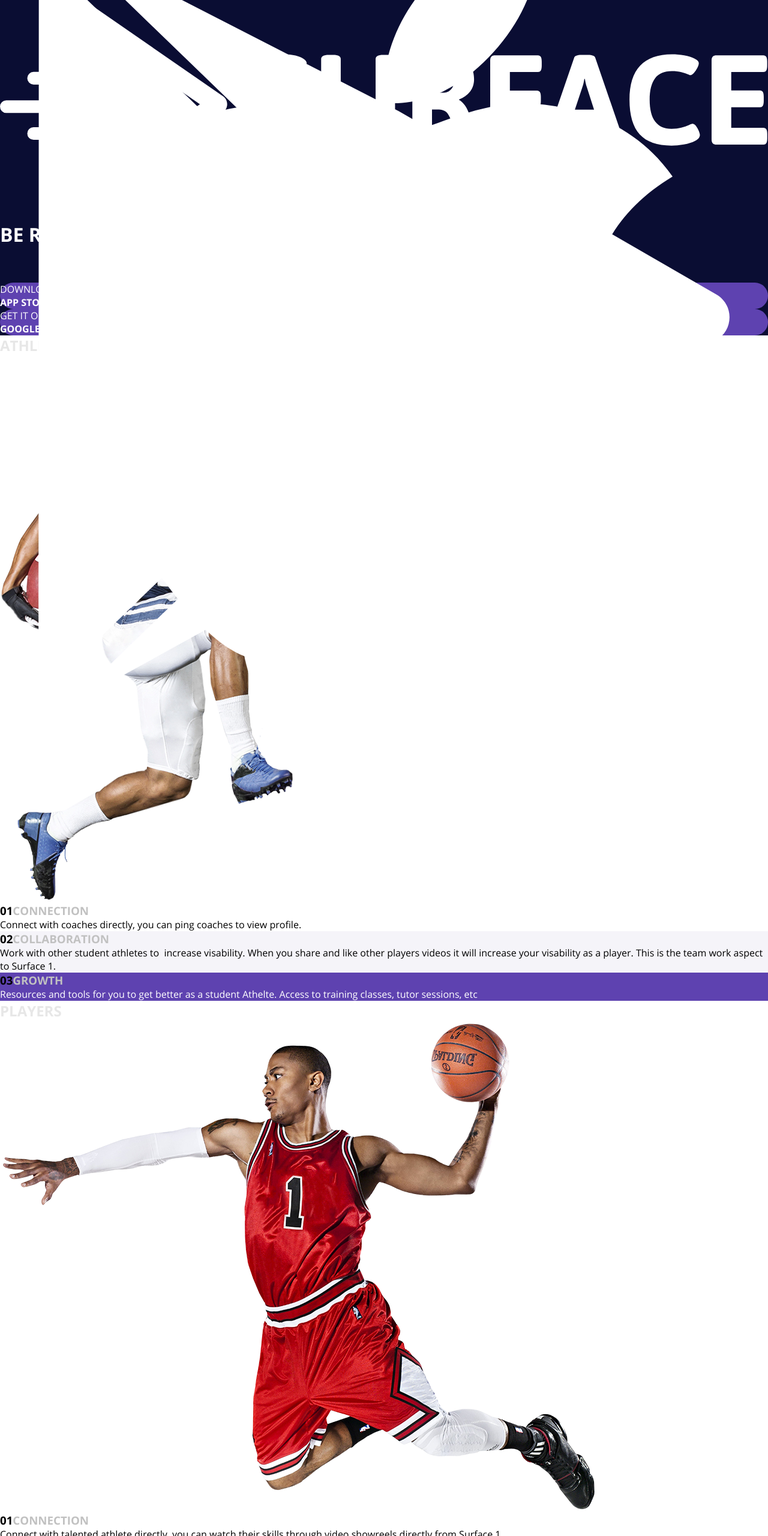
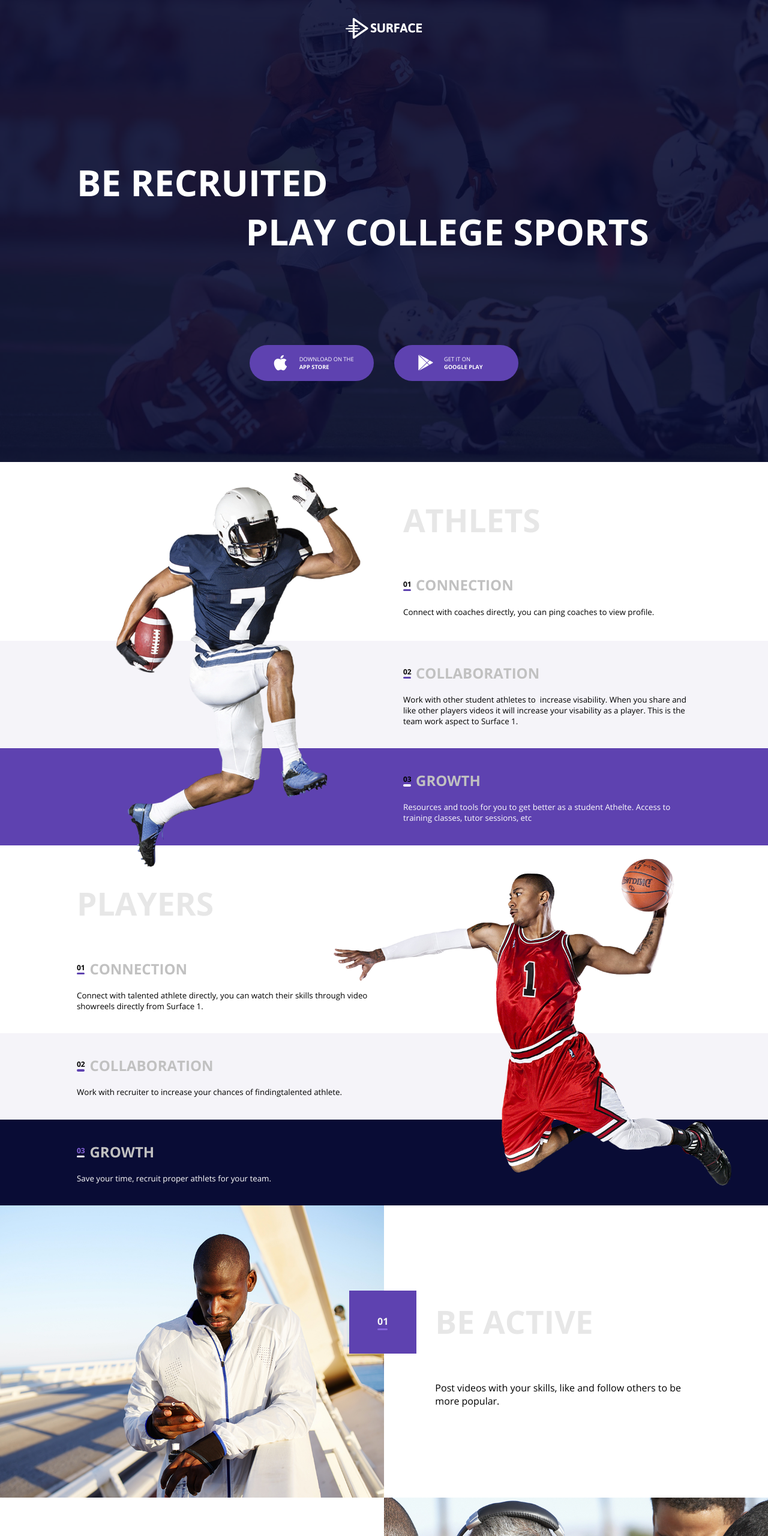
Before and after one commit to volkovakaterin/Sports-college-website, a plain HTML site: page index.html in a window 1280 px wide. Shown: the top 2560 px of the page at 60% size. Drawn offline with Linux system fonts and the light colour scheme; files whose address does not match are found by name.

Commit message:
Add files via upload

```diff
--- a/css/style.css
+++ b/css/style.css
@@ -66,7 +66,7 @@ body {
 .top-paragraphly-line {
 	display: block;
 	margin: 0;
-	margin-left: 13.75vw;
+	padding-left: 13.75vw;
 }
 
 .downloads {
@@ -214,8 +214,6 @@ p {
 }
 
 .precept-img {
-	min-width: 100vw;
-	max-width: 100%;
 	background-color: #0a0e34;
 	background-repeat: no-repeat;
 	background-size: cover;
@@ -374,10 +372,12 @@ p {
 
 	.img-footballer {
 		width: 53%;
+		margin-bottom: -17.1875%;
 	}
 
 	.img-basketballer {
 		width: 88vw;
+		margin-bottom: -8.125%;
 	}
 
 	.connection {
@@ -436,12 +436,14 @@ p {
 
 	.precept-img {
 		min-height: 109.6875vw;
+		min-width: 100vw;
+		max-width: 100%;
 	}
 	.number-precept {
 		width: 21.875%;
 		padding: 6.875% 8.4375% 6.875% 8.4375%;
 		font-size: 4.375vw;
-		top: -28.125vw;
+		top: 92vw;
 		left: 6.25%;
 	}
 
@@ -472,7 +474,7 @@ p {
 		width: 17.5%;
 		padding: 4.0625% 2.1875%;
 		border-radius: 16px;
-		margin-top: 31.25%;
+		margin-top: 24%;
 	}
 
 	.title-footer {
@@ -483,6 +485,7 @@ p {
 
 	.downloads-footer {
 		margin-top: 23.75%;
+		padding-bottom: 0;
 	}
 
 	.icon-surface-footer {
@@ -539,6 +542,7 @@ p {
 
 	.block-sportsmans {
 		position: relative;
+		overflow: hidden;
 	}
 
 	.title-sportsmans {
@@ -552,6 +556,7 @@ p {
 	}
 
 	.img-footballer {
+		width: 64.7135%;
 		position: absolute;
 		top: 16vw;
 		left: -21vw;
@@ -614,6 +619,7 @@ p {
 
 
 	.img-basketballer {
+		width: 58%;
 		position: absolute;
 		top: 5vw;
 		left: 43.2291vw;
@@ -630,13 +636,14 @@ p {
 
 	.precept-img {
 		min-height: 76.0416vw;
+		max-width: 100%;
 	}
 
 	.number-precept {
 		width: 15%;
 		padding: 5vw 6.1197vw 5vw 6.1197vw ;
 		font-size: 3.125vw;
-		top: -20vw;
+		top: 65vw;
 		left: 4.7vw;
 	}
 
@@ -692,3 +699,230 @@ p {
 	}
 
 }
+
+@media (min-width: 961px) {
+
+	.top {
+		background-image: url("../images/football_1920.jpg");
+	}
+
+	.container {
+		padding-top: 2.34375%;
+		padding-bottom: 4.9479%;
+	}
+
+	.icon-surface {
+		width: 9.94791%;
+	}
+
+	.top-paragraphly {
+		font-size: 4.6875vw;
+		margin-top: 15.46875%;
+		padding-left: 10%;
+	}
+
+	.top-paragraphly-line {
+		padding-left: 22vw;
+	}
+
+	.downloads {
+		display: flex;
+		width: 35%;
+		margin-top: 11.56253%;
+		margin-bottom: 5.5729%;
+	}
+
+	.download-link {
+		width: 46.1424%;
+		position: relative;
+	}
+
+	.download-link:nth-child(n+2) {
+		margin-left: 7.7152%;
+	}
+
+	.link {
+		font-size: 0.72916vw;
+		padding: 8.3333% 0 8.3333% 40%;
+
+	}
+
+	.icon-store {
+		width: 13%;
+		left: 3vw;
+	}
+
+	.block-sportsmans {
+		position: relative;
+	}
+
+	.title-sportsmans {
+		font-size: 4.1666vw;
+		line-height: 3.125vw;
+		padding-top: 6.0416%;
+	}
+
+	.title-athlets {
+		padding-left: 52.5%;
+	}
+
+	.img-footballer {
+		position: absolute;
+		z-index: 1;
+		width: 32%;
+		top: 1.4583vw;
+		left: 15vw;
+	}
+
+	.connection-athlets {
+		margin-top: 5.5729%;
+		padding-left: 52.5%;
+		padding-bottom: 3.0729%;
+		padding-right: 10.2083%;
+	}
+
+	.number-description, .number-description-growth, .number-description-players {
+		font-size: 0.9375vw;
+	}
+
+	.number-description::after, .number-description-growth::after, .number-description-players::after  {
+		width: 1.0416vw;
+		height: 0.2604vw;
+	}
+
+	.title-description {
+		font-size: 1.875vw;
+		margin-left: 1.5363%;
+	}
+
+	.description-athlets, .description-players {
+		font-size: 1.04166vw;
+		margin-top: 1.5vw;
+
+	}
+
+	.collaboration-athlets, .growth-athlets {
+		padding-top: 2.8645%;
+		padding-left: 52.5%;
+		padding-bottom: 2.8645%;
+		padding-right: 10.2083%;
+	}
+
+	.title-players {
+		padding-left: 10%;
+	}
+
+
+	.img-basketballer {
+		width: 52%;
+		position: absolute;
+		top: 1.5104vw;
+		left: 43.2291vw;
+	}
+
+	.connection-players {
+		box-sizing: border-box;
+		margin-top: 5.5729%;
+		padding-right: 50.677%;
+		padding-bottom: 2.8645%;
+		padding-left: 10%;
+
+	}
+
+	.collaboration-players, .growth-players {
+		box-sizing: border-box;
+		padding: 2.8645%  50.677% 2.8645% 10%;
+	}
+
+	.precept {
+		display: flex;
+		flex-wrap: wrap;
+		width: 100%;
+	}
+
+	.precept-preview {
+		width: 50%;
+	}
+
+	.precept-img {
+		display: block;
+		min-width: 100%;
+		max-width: 100%;
+	}
+
+	.number-precept {
+		width: 8.6979%;
+		padding: 3.0729% 3.6458% 3.0729% 3.6458% ;
+		font-size: 1.25vw;
+		top: 11.1vw;
+		left: 45.5vw;
+	}
+
+	.numeral::after {
+		width: 1.35vw;
+		height: 0.2604vw;
+	}
+
+	.precept-discription-block {
+		width: 50%;
+	}
+
+	.precept:nth-child(even) .precept-discription-block {
+		order: -1;
+	}
+
+	.title-precept {
+		font-size: 4.1666vw;
+		line-height: 3.125vw;
+		padding-left: 13.333%;
+		padding-top: 27.0833%;
+		margin: 0;
+	}
+
+	.precept-discription {
+		font-size: 1.25vw;
+		padding: 0 18.9583% 0 13.333%;
+		margin-top: 12.3958%;
+	}
+
+	.footer {
+		background-image: url("../images/game_1920.jpg");
+	}
+
+	.logo-title {
+		display: flex;
+		width: 45.15625%;
+		margin: auto;
+		padding-top: 10.677%;
+	}
+
+	.logo {
+		box-sizing: border-box;
+		width: 14.9942%;
+		height: 6.7708vw;
+		padding: 2.7681% 1.4994%;
+		margin: 0;
+		border-radius: 35px;
+	}
+
+	.title-footer {
+		font-size: 4.1666vw;
+		line-height: 3.125vw;
+		margin: 0;
+		padding-top: 2.5374%;
+	}
+
+	.footer-paragraphly {
+		font-size: 1.5625vw;
+	}
+
+	.downloads-footer {
+		margin-top: 7.8125%;
+		margin-bottom: 0;
+	}
+
+	.icon-surface-footer {
+		margin-top: 13.5416%;
+	}
+
+}
--- a/index.html
+++ b/index.html
@@ -51,7 +51,7 @@
 	<section class="block-sportsmans">
 		<h2 class="title-sportsmans title-athlets">Athlets</h2>
 		<picture class="sportsmans-preview">
-			<source media="(max-width: 320px)" srcset="images/footballer_192.png">
+			<source media="(max-width: 640px)" srcset="images/footballer_192.png">
 				<source media="(max-width: 960px)" srcset="images/footballer_497.png">
 					<img class="sportsmans-img img-footballer" src="images/footballer_566.png" alt="Footballer">
 				</picture>
@@ -86,7 +86,7 @@
 			<section class="block-sportsmans">
 				<h2 class="title-sportsmans title-players">Players</h2>
 				<picture class="sportsmans-preview">
-					<source media="(max-width: 320px)" srcset="images/basketballer_302.png">
+					<source media="(max-width: 640px)" srcset="images/basketballer_302.png">
 						<source media="(max-width: 960px)" srcset="images/basketballer_436.png">
 							<img class="sportsmans-img img-basketballer" src="images/basketballer_991.png" alt="Basketballer">
 						</picture>
@@ -119,51 +119,60 @@
 						</article>
 					</section>
 					<section class="precepts">
+						<article class="precept">
 							<picture class="precept-preview">
 								<source media="(max-width: 640px)" srcset="images/be-active_640.jpg">
-								<source media="(max-width: 960px)" srcset="images/be-active_960.jpg">
+									<source media="(max-width: 768px)" srcset="images/be-active.jpg">
+										<source media="(max-width: 1920px)" srcset="images/be-active_960.jpg">
 											<img class="precept-img" src="images/be-active.jpg" alt="Man with smartphone">
 										</picture>
-								<article class="precept">
 										<div class="number-precept">
 											<span class="numeral">01</span>
 										</div>
+										<div class="precept-discription-block">
 											<h2 class="title-precept">Be active</h2>
 											<div class="precept-discription">
 												<p>Post videos with your skills, like and follow others to be more popular.</p>
 											</div>
+										</div>
 									</article>
+									<article class="precept">
 										<picture class="precept-preview">
 											<source media="(max-width: 640px)" srcset="images/find-contact_640.jpg">
-										<source media="(max-width: 960px)" srcset="images/find-contact_960.jpg">
+												<source media="(max-width: 768px)" srcset="images/find-contact.jpg">
+													<source media="(max-width: 1920px)" srcset="images/find-contact_960.jpg">
 														<img class="precept-img" src="images/find-contact.jpg" alt="Trainer with athlete">
 													</picture>
-										<article class="precept">
 													<div class="number-precept">
 														<span class="numeral">02</span>
 													</div>
+													<div class="precept-discription-block">
 														<h2 class="title-precept">Find contact</h2>
 														<div class="precept-discription">
 															<p>Contact others to find right coach or athlete you are looking for. </p>
 														</div>
+													</div>
 												</article>
+												<article class="precept">
 													<picture class="precept-preview">
 														<source media="(max-width: 640px)" srcset="images/work-it_640.jpg">
-												<source media="(max-width: 960px)" srcset="images/work-it_960.jpg">
+															<source media="(max-width: 768px)" srcset="images/work-it.jpg">
+																<source media="(max-width: 1920px)" srcset="images/work-it_960.jpg">
 																	<img class="precept-img" src="images/work-it.jpg" alt="Soccer team">
 																</picture>
-												<article class="precept">
 																<div class="number-precept">
 																	<span class="numeral">03</span>
 																</div>
+																<div class="precept-discription-block">
 																	<h2 class="title-precept">Work it</h2>
 																	<div class="precept-discription">
-														<p>Enjoy being a student athlete, the recruiting process can be overwhelming, we want to make this enjoyable experience.</p>
+																		<p>Enjoy being a student athlete, the recruiting process can be overwhelming, we want to make this enjoyable experience.</p></div>
 																	</div>
 																</article>
 															</section>
 															<footer class="footer">
 																<div class="container">
+																	<div class="logo-title">
 																		<svg class="logo" viewBox="0 0 288 264" xmlns="http://www.w3.org/2000/svg">
 																			<g fill-rule="evenodd">
 																				<path d="M115.5 36.848v190.304L253.03 132 115.5 36.848zM282.112 142.28l-172 119c-8.29 5.736-19.612-.198-19.612-10.28V13c0-10.082 11.321-16.016 19.612-10.28l172 119c7.184 4.97 7.184 15.59 0 20.56z" fill-rule="nonzero"/>
@@ -174,6 +183,7 @@
 																			Download app
 																			<span class="footer-paragraphly">Show everyone what you can do!</span>
 																		</h4>
+																	</div>
 																	<ul class="downloads downloads-footer">
 																		<li class="download-link">
 																			<a href="#0" class="link">
```
Lines whose indentation alone changed are shown as unchanged.
